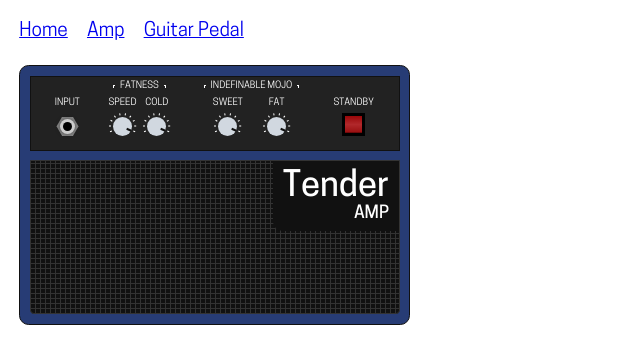
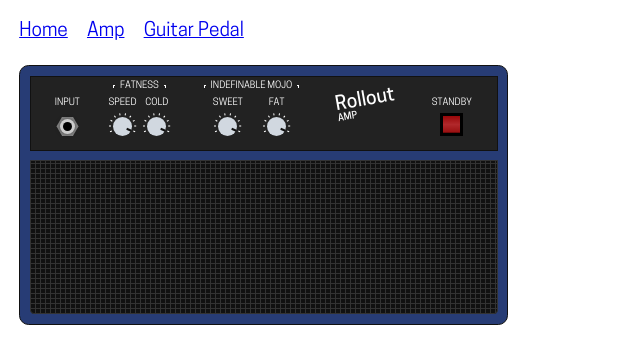
Before and after one commit to irskep/stevewater, a Vue app: page /#/amp/1596929835000 in a window 1280 px wide. Shown: the top 364 px of the page, without its empty margins (0-640 px from the left). Built offline with nearby package versions, Linux system fonts and the light colour scheme.

Commit message:
More model name stuff

```diff
--- a/src/components/RandomGuitarAmpWithCopy.vue
+++ b/src/components/RandomGuitarAmpWithCopy.vue
@@ -72,6 +72,7 @@ export default class RandomGuitarPedalWithCopy extends Vue {
       knobLabelPosition: rng.choice(["top", "bottom"]),
       groupLabelPosition: rng.choice(["top", "bottom"]),
       groups: groups,
+      groupStyle: rng.choice(["brackets", "lines"]),
       height: `${totalControls * 2}em`,
       powerSwitches: rng.choice(ampPowerColorCombos).map((style, i) => ({
         label: powerSwitchWords[i],
@@ -85,7 +86,8 @@ export default class RandomGuitarPedalWithCopy extends Vue {
         "cabTopLeft",
         "cabTopRight",
         "cabTopCenter",
-        "underControls"
+        "underControls",
+        "inlineControlsRight"
       ])
     };
   }
--- a/src/components/guitaramp/GuitarAmp.vue
+++ b/src/components/guitaramp/GuitarAmp.vue
@@ -25,6 +25,12 @@
             :values="values"
           ></AmpKnob>
         </AmpControlGroup>
+
+        <ModelName
+          :hasbackground="false"
+          :values="values"
+          v-if="values.modelNamePosition === 'inlineControlsRight'"
+        ></ModelName>
 
         <AmpControlGroup :hidden="true" :values="values" label=" ">
           <PowerSwitch
--- a/src/components/guitaramp/GuitarAmpValues.ts
+++ b/src/components/guitaramp/GuitarAmpValues.ts
@@ -18,7 +18,8 @@ type ModelNamePosition =
   | "cabTopLeft"
   | "cabTopRight"
   | "cabTopCenter"
-  | "underControls";
+  | "underControls"
+  | "inlineControlsRight";
 
 export interface GuitarAmpValues {
   bgChoice: number;
@@ -29,6 +30,7 @@ export interface GuitarAmpValues {
   knobLabelPosition: "top" | "bottom";
   groupLabelPosition: "top" | "bottom";
   groups: ControlGroup[];
+  groupStyle: "brackets" | "lines";
   height: string;
   powerSwitches: AmpPowerSwitch[];
   powerSwitchStyle: "flat" | "round";
--- a/src/components/guitaramp/ModelName.vue
+++ b/src/components/guitaramp/ModelName.vue
@@ -19,11 +19,38 @@ export default {
 </script>
 
 <style lang="scss">
+.ModelName_Brand {
+  font-family: var(--name-font);
+  font-size: calc(var(--name-font-size) * 2);
+  line-height: 100%;
+  color: #fff;
+}
+
+.ModelName_Model {
+  font-family: var(--name-font);
+  font-size: calc(var(--name-font-size));
+  line-height: var(--name-font-size);
+  color: #fff;
+}
+
 .ModelName {
   padding: 0.5em;
 
   &.m-background {
     background-color: #111;
+  }
+
+  &.m-inlineControlsRight {
+    padding-top: 0.5em;
+    transform: rotate(-10deg);
+
+    .ModelName_Brand {
+      font-size: 1em;
+    }
+
+    .ModelName_Model {
+      font-size: 0.5em;
+    }
   }
 
   &.m-cabTopCenter {
@@ -63,18 +90,4 @@ export default {
     }
   }
 }
-
-.ModelName_Brand {
-  font-family: var(--name-font);
-  font-size: calc(var(--name-font-size) * 2);
-  line-height: 100%;
-  color: #fff;
-}
-
-.ModelName_Model {
-  font-family: var(--name-font);
-  font-size: calc(var(--name-font-size));
-  line-height: var(--name-font-size);
-  color: #fff;
-}
 </style>
```
